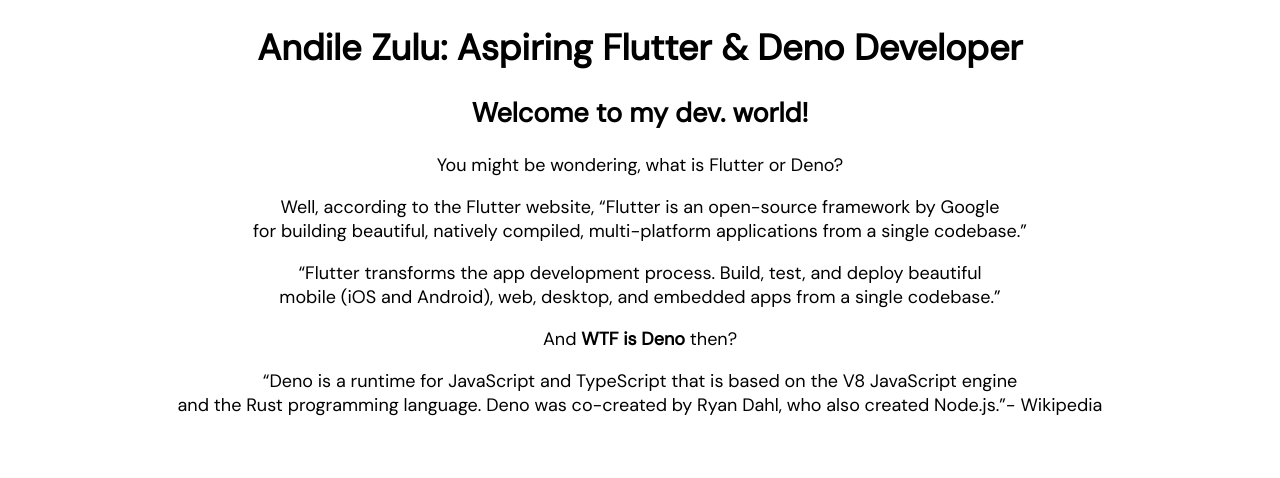
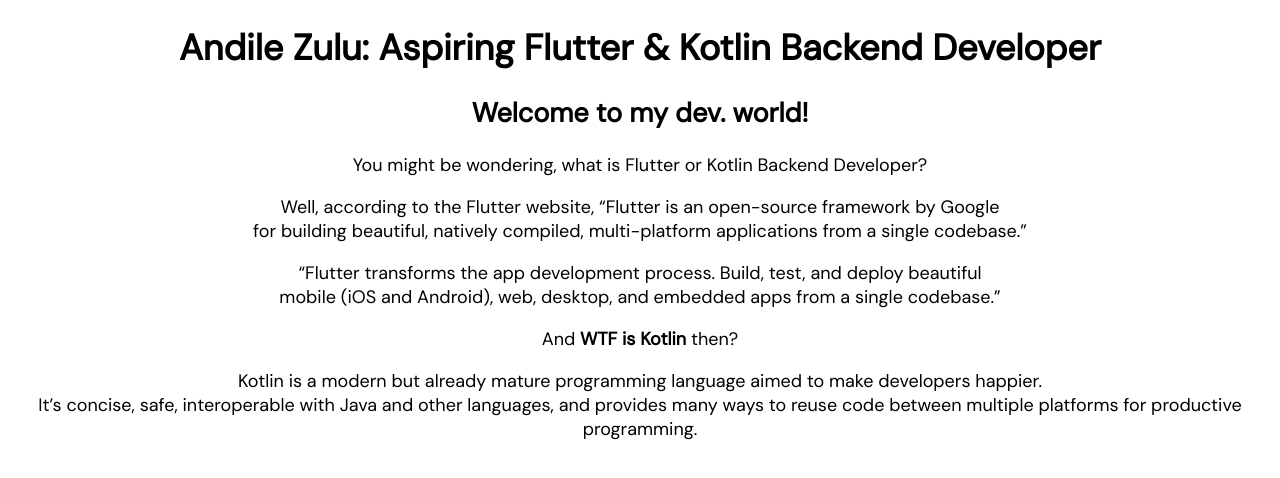
Before and after one commit to andilezulu/andilezulu.github.io, a plain HTML site: page index.html in a window 1280 px wide. Drawn offline with Linux system fonts and the light colour scheme.

Commit message:
Update index.html

```diff
--- a/index.html
+++ b/index.html
@@ -19,18 +19,18 @@ body {
     p {text-align: center;}
 </style>
 
-<title>Andile Zulu I Aspiring Flutter & Deno Developer</title>
+<title>Andile Zulu I Aspiring Flutter & Kotlin Backend Developer</title>
 
 </head>
 
 <body>
-    <h1>Andile Zulu: Aspiring Flutter & Deno Developer</h1>
+    <h1>Andile Zulu: Aspiring Flutter & Kotlin Backend Developer</h1>
     <h2>Welcome to my dev. world!</h2>
-    <p>You might be wondering, what is Flutter or Deno?</p>
+    <p>You might be wondering, what is Flutter or Kotlin Backend Developer?</p>
     <p>Well, according to the Flutter website, “Flutter is an open-source framework by Google <br>for building beautiful, natively compiled, multi-platform applications from a single codebase.”</p>
     <p>“Flutter transforms the app development process. Build, test, and deploy beautiful <br>mobile (iOS and Android), web, desktop, and embedded apps from a single codebase.”</p>
-    <p>And <b>WTF is Deno</b> then?</p>
-    <p>“Deno is a runtime for JavaScript and TypeScript that is based on the V8 JavaScript engine <br>and the Rust programming language. Deno was co-created by Ryan Dahl, who also created Node.js.”- Wikipedia</p>
+    <p>And <b>WTF is Kotlin</b> then?</p>
+    <p>Kotlin is a modern but already mature programming language aimed to make developers happier. <br>It’s concise, safe, interoperable with Java and other languages, and provides many ways to reuse code between multiple platforms for productive programming.</p>
 </body>
 
 </html>
```
